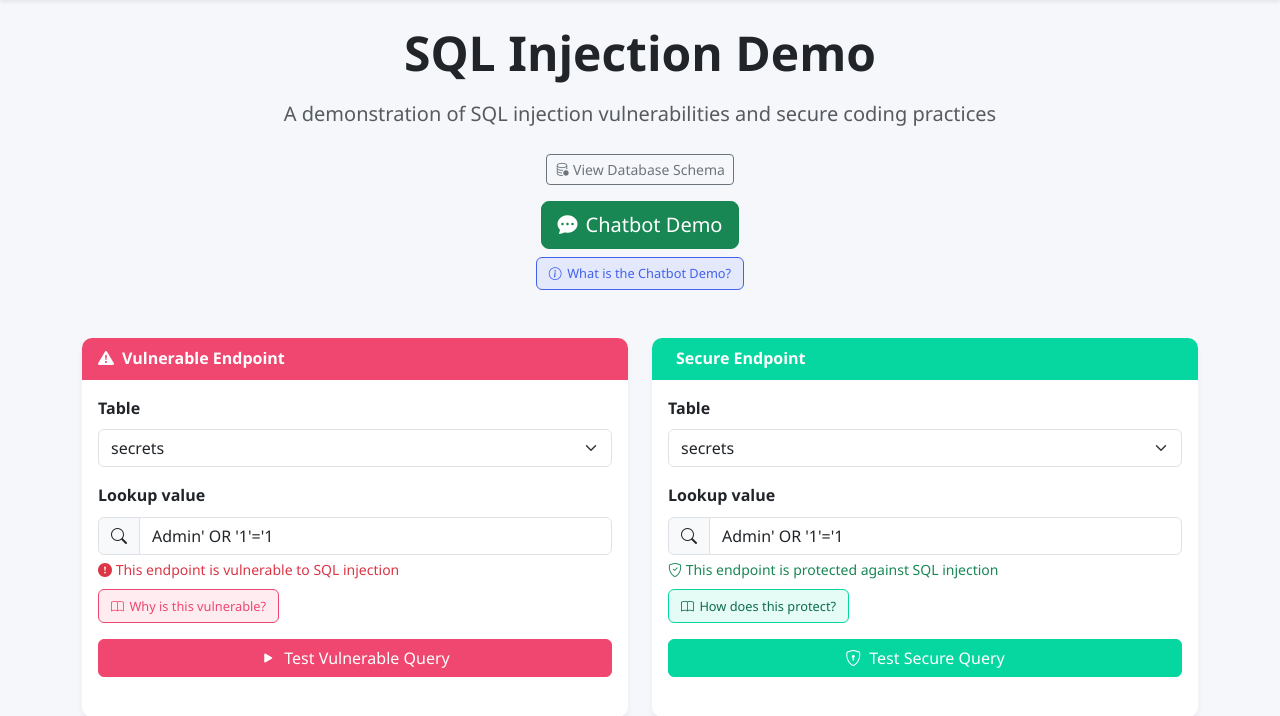
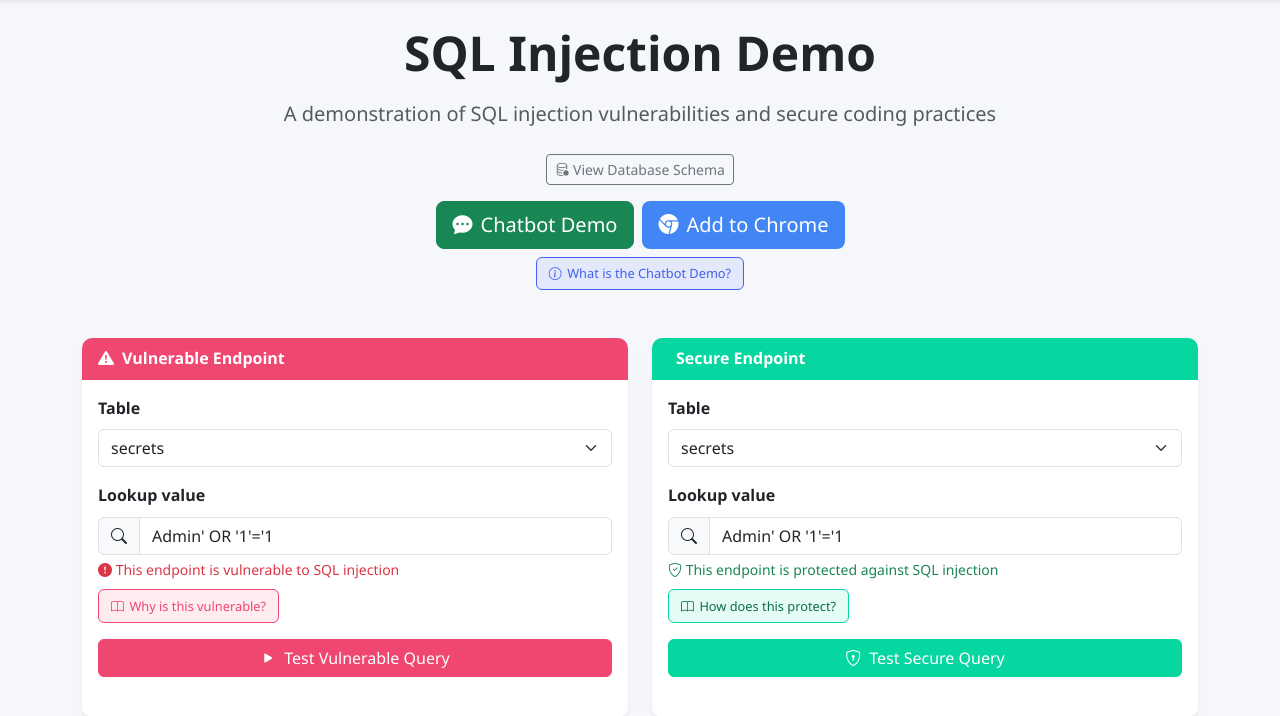
Before and after one commit to PavanSuryaChintada/sentinel-gate-anti-sql-injection, a Flask app: page / in a window 1280 px wide. Shown: the part 74-790 px from the top of the page. Run offline with Flask 3, Linux system fonts and the light colour scheme.

Commit message:
add add to chrome button on homepage

```diff
--- a/sentinelgate_lab/templates/index.html
+++ b/sentinelgate_lab/templates/index.html
@@ -145,6 +145,8 @@
         .explanation-panel { background: #f8fafc; border-radius: 8px; padding: 1rem; border-left: 4px solid #dee2e6; margin-top: 0.5rem; }
         .explanation-panel.vuln { border-left-color: var(--danger-color); }
         .explanation-panel.secure { border-left-color: var(--success-color); }
+        .add-to-chrome-btn { background: #4285f4 !important; color: white !important; border: none; }
+        .add-to-chrome-btn:hover { background: #3367d6 !important; color: white !important; }
         .test-case-card { border-left: 4px solid #dee2e6; margin-bottom: 0.75rem; }
         .test-case-card.valid { border-left-color: var(--primary-color); }
         .test-case-card.injection { border-left-color: var(--danger-color); }
@@ -255,9 +257,14 @@
                 <i class="bi bi-database-gear me-1"></i>View Database Schema
             </a>
             <div class="d-flex flex-column align-items-center gap-2 mt-3">
-                <button class="btn btn-success btn-lg" onclick="openChatbotDemo()">
-                    <i class="bi bi-chat-dots-fill me-2"></i>Chatbot Demo
-                </button>
+                <div class="d-flex flex-wrap justify-content-center gap-2">
+                    <button class="btn btn-success btn-lg" onclick="openChatbotDemo()">
+                        <i class="bi bi-chat-dots-fill me-2"></i>Chatbot Demo
+                    </button>
+                    <a href="https://chrome.google.com/webstore" target="_blank" rel="noopener noreferrer" class="btn btn-lg d-inline-flex align-items-center add-to-chrome-btn" id="addToChromeBtn" title="Install SentinelGate SQL Injection Shield - protects chatboxes from SQL injection">
+                        <i class="bi bi-browser-chrome me-2"></i>Add to Chrome
+                    </a>
+                </div>
                 <button type="button" class="explanation-btn info" data-bs-toggle="collapse" data-bs-target="#chatbotExplain">
                     <i class="bi bi-info-circle"></i> What is the Chatbot Demo?
                 </button>
```
